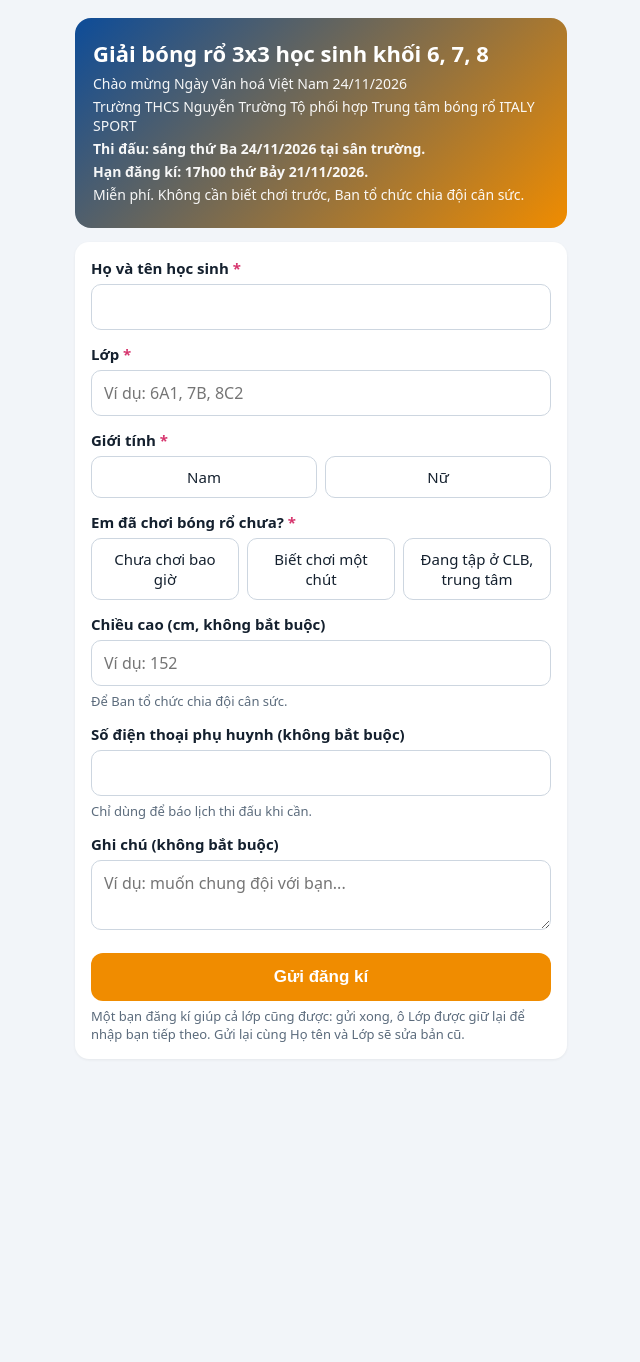
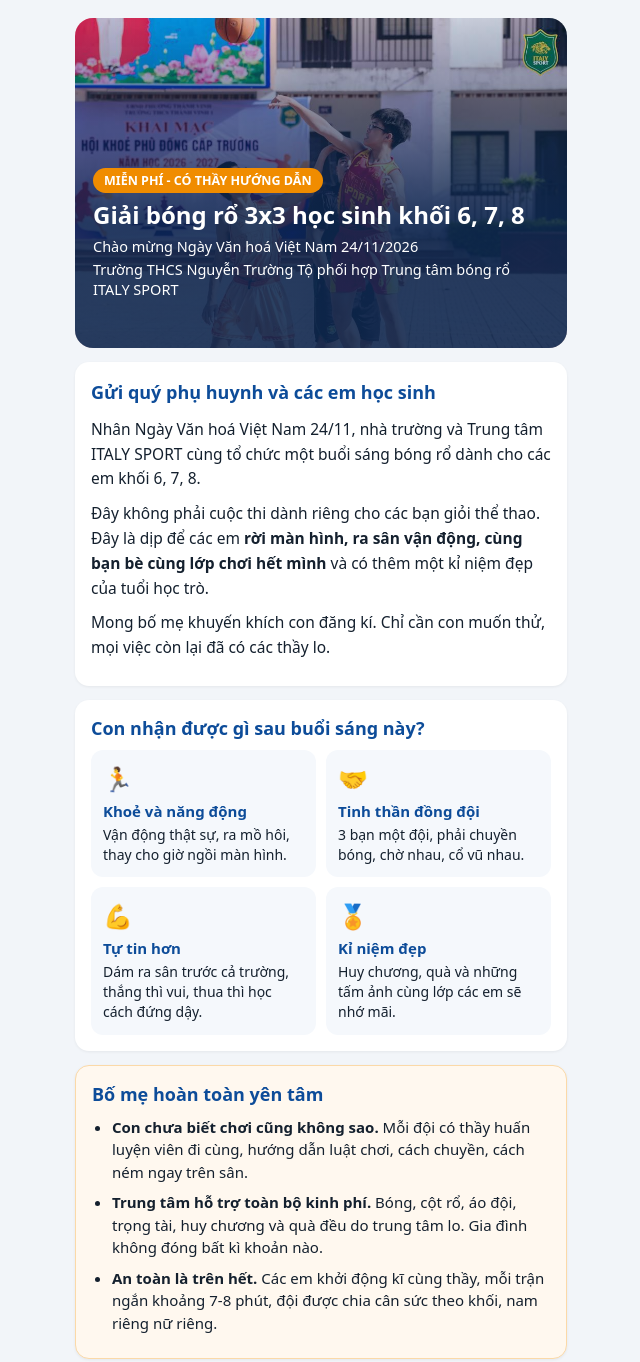
Before and after one commit to tuquynhhoa1996-star/bang4you, a plain HTML site: page giai-ntt/index.html in a window 1280 px wide. Shown: the top 1362 px of the page, without its empty margins (319-959 px from the left). Before the commit the page ends 1099 px from the top, so only its background shows below. Drawn offline with Linux system fonts and the light colour scheme.

Commit message:
giai-ntt: phan gioi thieu cho phu huynh, anh giai HKPD
Co-Authored-By: Claude Opus 5.5 <noreply@anthropic.com>

```diff
--- a/giai-ntt/index.html
+++ b/giai-ntt/index.html
@@ -19,19 +19,63 @@ button{width:100%;margin-top:18px;padding:14px;border:0;border-radius:12px;backg
 button:disabled{opacity:.6}
 .msg{margin-top:12px;padding:12px;border-radius:10px;font-size:15px;display:none}.ok{background:#e6f6ec;color:#146c2e;display:block}.er{background:#fdecec;color:#a61e1e;display:block}
 .sm{font-size:13px;opacity:.9}.lk{display:block;text-align:center;margin-top:10px;font-size:14px;color:#0d4c99}
+.hero{position:relative;border-radius:18px;overflow:hidden;color:#fff;min-height:330px;background:#0d4c99 url(img/007.jpg) center/cover}
+.hero .ov{position:absolute;inset:0;background:linear-gradient(180deg,rgba(13,76,153,.15) 0%,rgba(13,40,80,.88) 62%)}
+.hero .in{position:relative;padding:150px 18px 18px}.hero h1{margin:0 0 6px;font-size:24px;line-height:1.2}.hero p{margin:3px 0;font-size:14.5px}
+.pill{display:inline-block;background:#f08c00;border-radius:20px;padding:4px 11px;font-size:12.5px;font-weight:700;margin-bottom:8px}
+.lt{font-size:15.5px;line-height:1.6}.lt p{margin:0 0 10px}
+h2{font-size:18px;color:#0d4c99;margin:0 0 10px}
+.gr{display:grid;grid-template-columns:1fr 1fr;gap:10px}.it{background:#f5f8fc;border-radius:12px;padding:12px;font-size:14px;line-height:1.45}.it b{display:block;font-size:15px;margin:4px 0 2px;color:#0d4c99}.ic{font-size:24px}
+.ph{width:100%;border-radius:12px;display:block;object-fit:cover}.cap{font-size:12.5px;color:#5b6b7c;margin:5px 2px 10px}
+.g2{display:grid;grid-template-columns:1fr 1fr;gap:8px}.g2 img{height:130px}
+.yt{background:#fff8ef;border:1px solid #fbd9a8}.yt li{margin:8px 0;font-size:15px;line-height:1.5}.yt ul{padding-left:20px;margin:0}
+.inf{display:grid;grid-template-columns:1fr 1fr;gap:8px;font-size:13.5px}.inf div{background:#f5f8fc;border-radius:10px;padding:10px}.inf b{display:block;font-size:15px;color:#14202e}
+.cta{display:block;text-align:center;background:#f08c00;color:#fff;text-decoration:none;font-weight:700;font-size:17px;padding:14px;border-radius:12px;margin-top:14px}
 </style></head><body><div class="w">
-<div class="hd"><h1>Giải bóng rổ 3x3 học sinh khối 6, 7, 8</h1>
+<div class="hero"><div class="ov"></div><div class="in">
+<span class="pill">MIỄN PHÍ - CÓ THẦY HƯỚNG DẪN</span>
+<h1>Giải bóng rổ 3x3 học sinh khối 6, 7, 8</h1>
 <p>Chào mừng Ngày Văn hoá Việt Nam 24/11/2026</p>
-<p>Trường THCS Nguyễn Trường Tộ phối hợp Trung tâm bóng rổ ITALY SPORT</p>
-<p><b>Thi đấu: sáng thứ Ba 24/11/2026 tại sân trường.</b></p>
-<p><b>Hạn đăng kí: 17h00 thứ Bảy 21/11/2026.</b></p>
-<p class="sm">Miễn phí. Không cần biết chơi trước, Ban tổ chức chia đội cân sức.</p></div>
-<form class="c" id="f" autocomplete="on">
+<p>Trường THCS Nguyễn Trường Tộ phối hợp Trung tâm bóng rổ ITALY SPORT</p></div></div>
+
+<div class="c lt"><h2>Gửi quý phụ huynh và các em học sinh</h2>
+<p>Nhân Ngày Văn hoá Việt Nam 24/11, nhà trường và Trung tâm ITALY SPORT cùng tổ chức một buổi sáng bóng rổ dành cho các em khối 6, 7, 8.</p>
+<p>Đây không phải cuộc thi dành riêng cho các bạn giỏi thể thao. Đây là dịp để các em <b>rời màn hình, ra sân vận động, cùng bạn bè cùng lớp chơi hết mình</b> và có thêm một kỉ niệm đẹp của tuổi học trò.</p>
+<p>Mong bố mẹ khuyến khích con đăng kí. Chỉ cần con muốn thử, mọi việc còn lại đã có các thầy lo.</p></div>
+
+<div class="c"><h2>Con nhận được gì sau buổi sáng này?</h2>
+<div class="gr">
+<div class="it"><span class="ic">🏃</span><b>Khoẻ và năng động</b>Vận động thật sự, ra mồ hôi, thay cho giờ ngồi màn hình.</div>
+<div class="it"><span class="ic">🤝</span><b>Tinh thần đồng đội</b>3 bạn một đội, phải chuyền bóng, chờ nhau, cổ vũ nhau.</div>
+<div class="it"><span class="ic">💪</span><b>Tự tin hơn</b>Dám ra sân trước cả trường, thắng thì vui, thua thì học cách đứng dậy.</div>
+<div class="it"><span class="ic">🏅</span><b>Kỉ niệm đẹp</b>Huy chương, quà và những tấm ảnh cùng lớp các em sẽ nhớ mãi.</div>
+</div></div>
+
+<div class="c yt"><h2>Bố mẹ hoàn toàn yên tâm</h2><ul>
+<li><b>Con chưa biết chơi cũng không sao.</b> Mỗi đội có thầy huấn luyện viên đi cùng, hướng dẫn luật chơi, cách chuyền, cách ném ngay trên sân.</li>
+<li><b>Trung tâm hỗ trợ toàn bộ kinh phí.</b> Bóng, cột rổ, áo đội, trọng tài, huy chương và quà đều do trung tâm lo. Gia đình không đóng bất kì khoản nào.</li>
+<li><b>An toàn là trên hết.</b> Các em khởi động kĩ cùng thầy, mỗi trận ngắn khoảng 7-8 phút, đội được chia cân sức theo khối, nam riêng nữ riêng.</li>
+</ul></div>
+
+<div class="c"><h2>Hình ảnh một giải trung tâm đã tổ chức</h2>
+<img class="ph" src="img/160.jpg" style="height:210px" alt="">
+<div class="cap">Cả lớp mang băng rôn xuống sân cổ vũ đội nhà (Hội khoẻ Phù Đổng THCS Hưng Bình).</div>
+<div class="g2"><img class="ph" src="img/029.jpg" alt=""><img class="ph" src="img/184.jpg" alt=""><img class="ph" src="img/058.jpg" alt=""><img class="ph" src="img/170.jpg" alt=""></div>
+<div class="cap">Các bạn nam, nữ đều ra sân. Nhiều bạn lần đầu cầm bóng rổ.</div></div>
+
+<div class="c"><h2>Thông tin giải</h2>
+<div class="inf">
+<div>Thời gian<b>Sáng thứ Ba 24/11</b></div><div>Địa điểm<b>Sân trường</b></div>
+<div>Hình thức<b>Bóng rổ 3x3</b></div><div>Chi phí<b>Miễn phí</b></div></div>
+<a class="cta" href="#f">Đăng kí cho con ngay</a>
+<div class="note" style="text-align:center">Hạn đăng kí: <b>17h00 thứ Bảy 21/11/2026</b></div></div>
+
+<form class="c" id="f" autocomplete="on"><h2>Phiếu đăng kí</h2>
 <label class="t">Họ và tên học sinh <span class="req">*</span></label><input type="text" id="ten" maxlength="60" autocomplete="name">
 <label class="t">Lớp <span class="req">*</span></label><input type="text" id="lop" maxlength="6" placeholder="Ví dụ: 6A1, 7B, 8C2" autocapitalize="characters">
 <label class="t">Giới tính <span class="req">*</span></label>
 <div class="op" data-n="gioi"><label><input type="radio" name="gioi" value="Nam">Nam</label><label><input type="radio" name="gioi" value="Nữ">Nữ</label></div>
-<label class="t">Em đã chơi bóng rổ chưa? <span class="req">*</span></label>
+<label class="t">Con đã chơi bóng rổ chưa? <span class="req">*</span></label>
 <div class="op" data-n="choi"><label><input type="radio" name="choi" value="Chưa chơi bao giờ">Chưa chơi bao giờ</label><label><input type="radio" name="choi" value="Biết chơi một chút">Biết chơi một chút</label><label><input type="radio" name="choi" value="Đang tập ở CLB/trung tâm">Đang tập ở CLB, trung tâm</label></div>
 <label class="t">Chiều cao (cm, không bắt buộc)</label><input type="tel" id="cao" maxlength="3" inputmode="numeric" placeholder="Ví dụ: 152">
 <div class="note">Để Ban tổ chức chia đội cân sức.</div>
```
Also changed, not shown: giai-ntt/img/007.jpg (added), giai-ntt/img/014.jpg (added), giai-ntt/img/029.jpg (added), giai-ntt/img/058.jpg (added), giai-ntt/img/072.jpg (added), giai-ntt/img/106.jpg (added), giai-ntt/img/121.jpg (added), giai-ntt/img/160.jpg (added), giai-ntt/img/170.jpg (added), giai-ntt/img/184.jpg (added).
